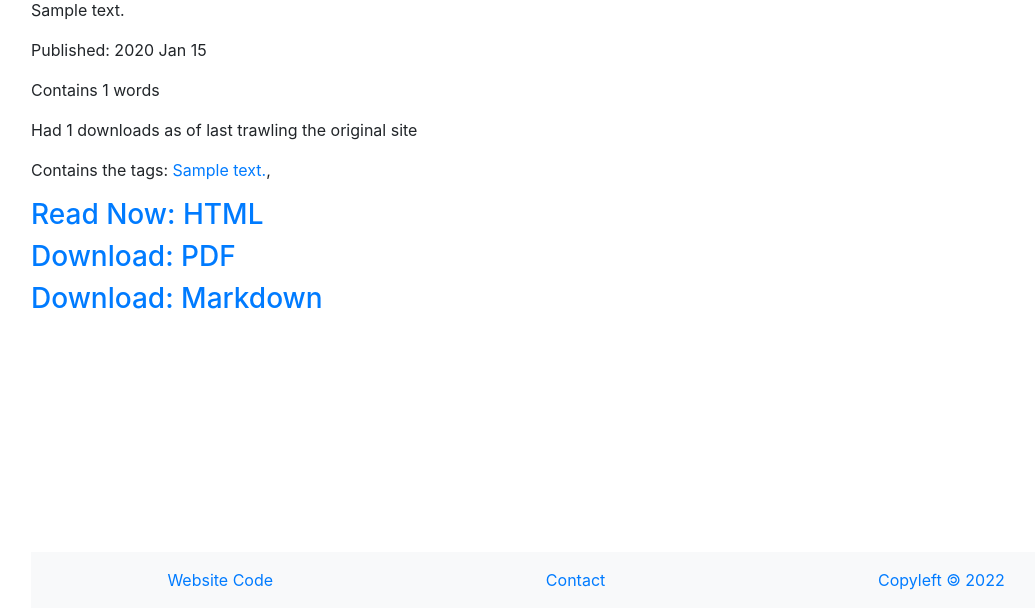
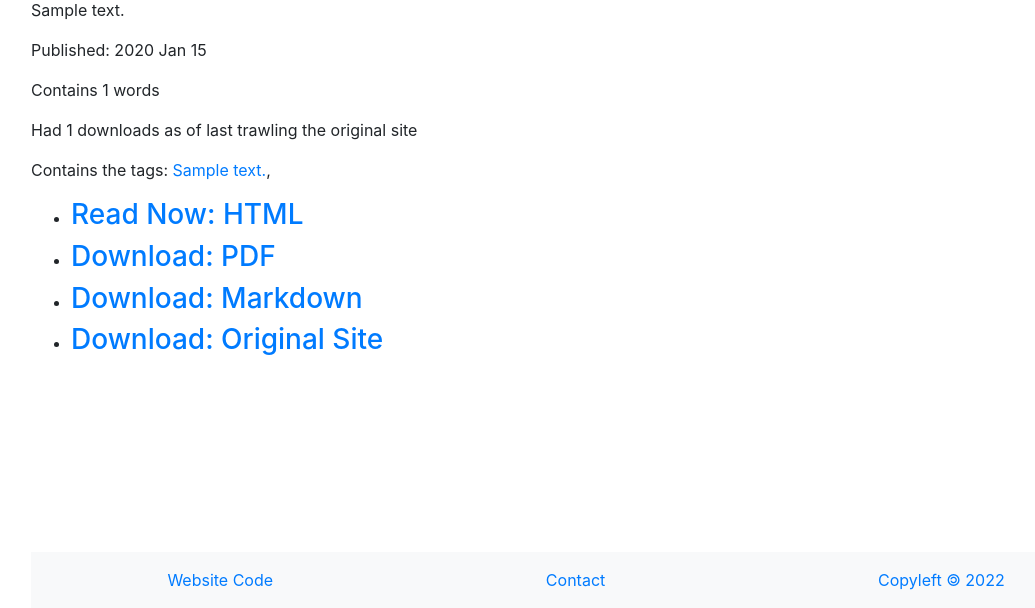
Before and after one commit to qazpllp/tob, a Django app: page /stories/1/ in a window 1280 px wide. Shown: the part 192-800 px from the top of the page, without its empty margins (54-1089 px from the left). Run offline with Django 4.2, Linux system fonts and the light colour scheme; tables that the repository leaves empty hold one stand-in row (values such as "Sample post"); some libraries are stand-ins or nearby versions.

Commit message:
link to original story

```diff
--- a/code/zone/templates/zone/story_detail.html
+++ b/code/zone/templates/zone/story_detail.html
@@ -22,7 +22,10 @@ by <a href="{% url 'author' story.author.id %}">{{ story.author.name }}</a>
 <p>Had {{ story.downloads|floatformat:"g" }} downloads as of last trawling the original site</p>
 <p>Contains the tags:{% for tag in story.tags.all %} <a href="{% url 'tag' tag.id %}">{{ tag }}</a>,{% endfor %}</p>
 
-<h3><a href="{% static 'zone/stories/' %}{{ story.id }}/{{ story.id }}.html">Read Now: HTML</a></h3>
-<h3><a href="{% static 'zone/stories/' %}{{ story.id }}/{{ story.id }}.pdf">Download: PDF</a></h3>
-<h3><a href="{% static 'zone/stories/' %}{{ story.id }}/{{ story.id }}.md">Download: Markdown</a></h3>
+<ul>
+    <li><h3><a href="{% static 'zone/stories/' %}{{ story.id }}/{{ story.id }}.html">Read Now: HTML</a></h3></li>
+    <li><h3><a href="{% static 'zone/stories/' %}{{ story.id }}/{{ story.id }}.pdf">Download: PDF</a></h3></li>
+    <li><h3><a href="{% static 'zone/stories/' %}{{ story.id }}/{{ story.id }}.md">Download: Markdown</a></h3></li>
+    <li><h3><a href="https://overflowingbra.com/download.php?StoryID={{ story.id }}">Download: Original Site</a></h3></li>
+</ul>
 {% endblock %}
```
